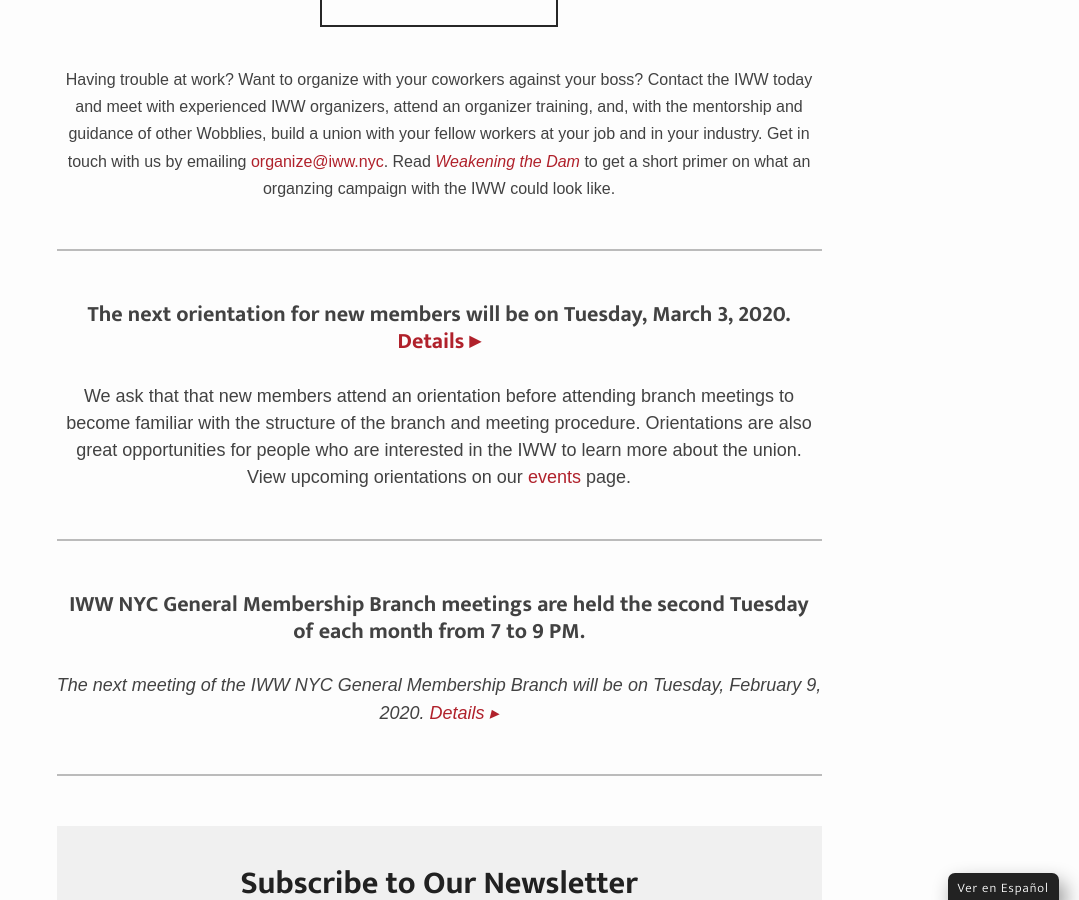
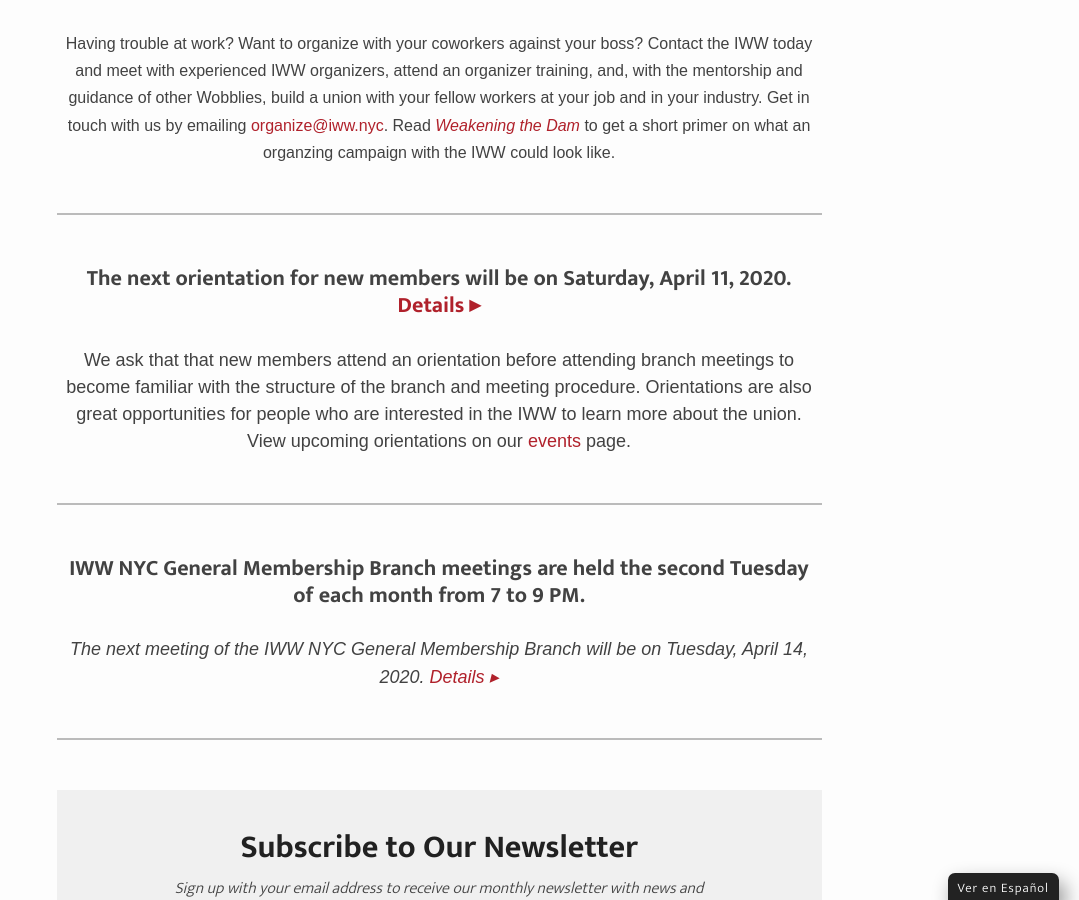
Before and after one commit to IWW-NYC-GMB/iww.nyc, a Jekyll site: the page built from index.html, in a window 1280 px wide and 900 px high, scrolled down 1170 px. Shown: the whole window, without its empty margins (201-1280 px from the left). Built offline with Jekyll 4.4.1, drawn with Linux system fonts in a browser that asks for light colours; some web fonts are replaced; some of the changed text lies outside the part shown.

Commit message:
update events

```diff
--- a/_data/upcoming.yml
+++ b/_data/upcoming.yml
@@ -1,6 +1,6 @@
-next_meeting_date: 'Tuesday, February 9, 2020'
+next_meeting_date: 'Tuesday, April 14, 2020'
 next_meeting_time: 7 to 9 PM
-next_meeting_url: /events/march-2020/
-next_orientation_date: 'Tuesday, March 3, 2020'
-next_orientation_time: '7:30 to 9:30 PM'
-next_orientation_url: /events/march-2020-orientation/
+next_meeting_url: /events/april-2020/
+next_orientation_date: 'Saturday, April 11, 2020'
+next_orientation_time: '3:30 PM - 4:45 PM'
+next_orientation_url: /events/april-2020-orientation/
--- a/_includes/header.html
+++ b/_includes/header.html
@@ -1,8 +1,6 @@
 <header class="site-header" role="banner">
   <a href="{{ site.data.upcoming["next_meeting_url"] }}"><div class="next-meeting-header">The next meeting of the IWW NYC General Membership Branch will be on {{ site.data.upcoming["next_meeting_date"] }}, from {{ site.data.upcoming["next_meeting_time"] }}. Click for details.</div></a>
   <a href="{{ site.data.upcoming["next_orientation_url"] }}"><div class="next-orientation-header">The next orientation for new members will be on {{ site.data.upcoming["next_orientation_date"] }}, from {{ site.data.upcoming["next_orientation_time"] }}. Click for details.</div></a>
-  <a href="{{ site.baseurl }}/contact"><div class="alert-header">IWW NYC has suspended all in-person meetings, orientations, and other activity due to COVID-19. Contact us to find out how to organize or get involved during the crisis.</div><a>
-
   <img src="{{ site.baseurl }}/assets/logo.png" onclick="window.location.href='{{ site.baseurl }}/';" style="cursor:pointer;display:block;margin-top:70px;margin-left:auto;margin-right:auto;width:430px;padding:10px;max-width:93%;border-radius:100%;" alt="IWW NYC GMB" id="IWWlogo">
   <p class="titleIWW">Industrial Workers<span style="text-transform:none !important;font-variant:small-caps;"> of the </span>World</p>
   <div class="wrapper">
```
Also changed, not shown: _events/april-2020-orientation.md (+3 -4 lines), _events/april-2020.md (added, +18 -0 lines).
